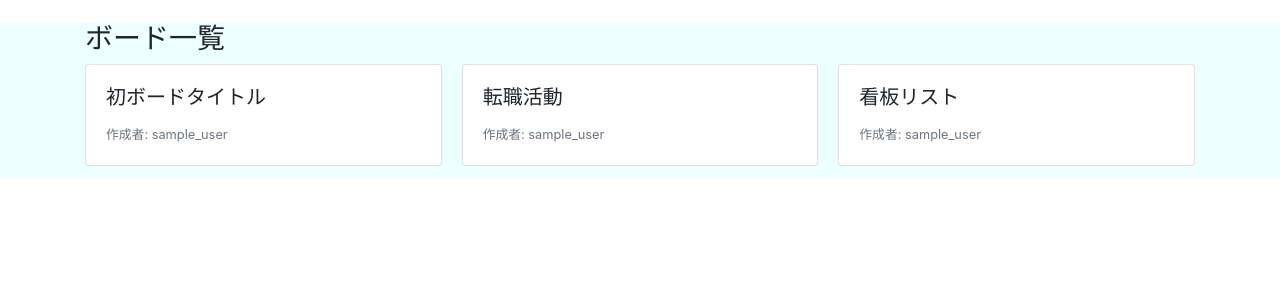
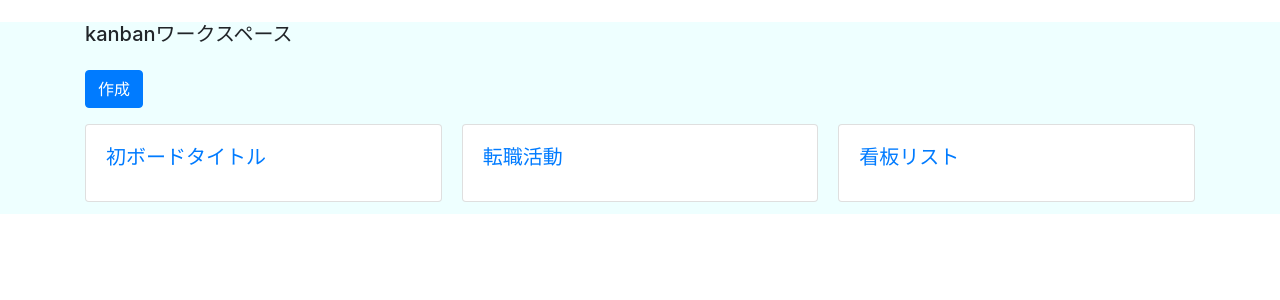
Before and after one commit to shunsukekaneko72106/kanban, a Django app: page /kanban/boards/ in a window 1280 px wide. Shown: the part 48-348 px from the top of the page. Run offline with Django 3.2, Linux system fonts and the light colour scheme; a user stored in the database is signed in; data comes from the database, SQL or seed files in the repository; both versions use the stored data as it was after the commit; some libraries are stand-ins or nearby versions.

Commit message:
add board function

```diff
--- a/kanban/templates/kanban/boards/detail.html
+++ b/kanban/templates/kanban/boards/detail.html
@@ -14,7 +14,7 @@
     <dt class="col-sm-3">ユーザー名</dt>
     <dd class="col-sm-9">{{ list.user.username }}</dd>
   </dl>
-  <a class="btn btn-primary" href="{% url 'kanban:boards_update' list.pk  %}" role="button">編集</a>
+  <a class="btn btn-primary" href="{% url 'kanban:boards_update' board.pk  %}" role="button">編集</a>
 </div>
 
 {% endblock %}
--- a/kanban/templates/kanban/boards/list.html
+++ b/kanban/templates/kanban/boards/list.html
@@ -1,6 +1,7 @@
 <!--
 ボードリスト ページ 20210131 新規作成
 
+ list.pk pkとはプライマリーキーでdbを指定するとエラーが治った
 -->
 
 
@@ -8,17 +9,16 @@
 
 {% block content %}
 <div class="container">
-  <h3>ボード一覧</h3>
+  <h5>kanbanワークスペース</h5>
+  <a class="btn btn-primary my-3" href="{% url 'kanban:boards_create' %}" role="button">作成</a>
   <div class="card-columns">
     {% for board in board_list %}
-    <div class="card">
+
+    <a href="{% url 'kanban:boards_detail' board.pk %}" class="card">
       <div class="card-body">
         <h5 class="card-title">{{ board.title }}</h5>
-        <footer>
-          <small class="text-muted">作成者: {{ board.user.username }}</small>
-        </footer>
       </div>
-    </div>
+    </a>
     {% endfor %}
   </div>
 </div>
```
Also changed, not shown: db.sqlite3.
